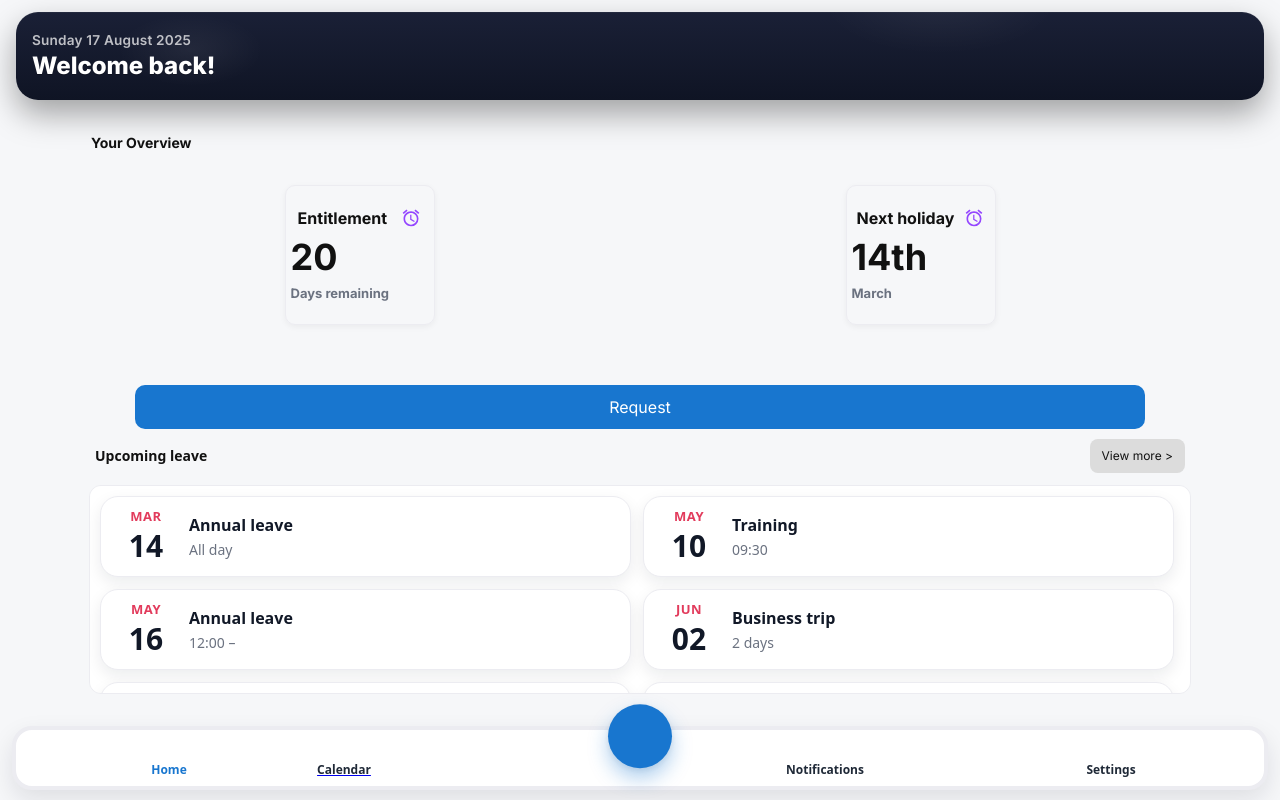
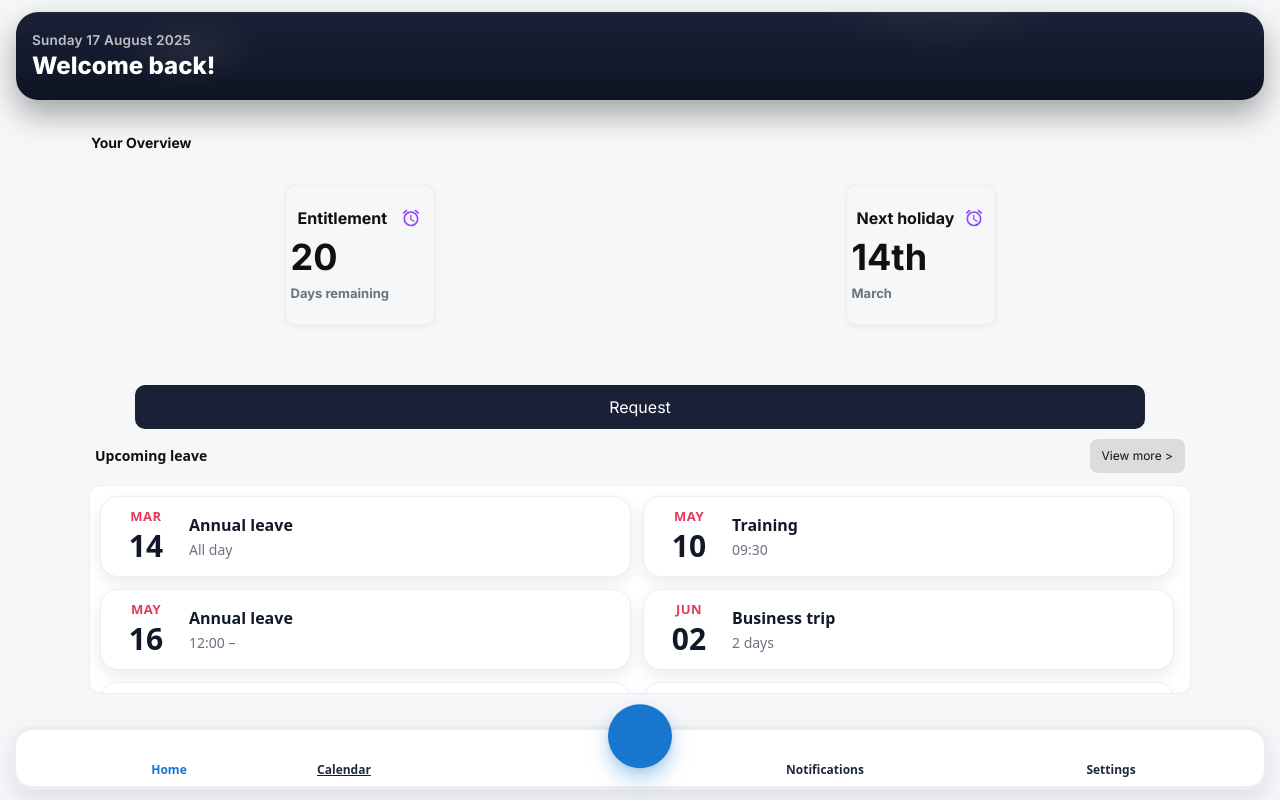
Before and after one commit to myhzyy/annual-leave-booker, a Next.js app: page / in a window 1280 px wide. Built offline with nearby package versions, Linux system fonts and the light colour scheme; some icons are missing.

Commit message:
updated color scheme

```diff
--- a/src/app/styles/AnnualLeaveBody.css
+++ b/src/app/styles/AnnualLeaveBody.css
@@ -53,7 +53,6 @@
   border: 1px solid #ececf1;
   border-radius: 18px;
   box-shadow: 0 6px 16px rgba(17, 24, 39, 0.08);
-
   display: grid;
   grid-template-columns: 70px 1fr;
   align-items: center;
--- a/src/app/styles/BodyOverView.css
+++ b/src/app/styles/BodyOverView.css
@@ -75,5 +75,5 @@
   border-radius: 10px;
   border: none;
   cursor: pointer;
-  background-color: #1876cf;
+  background-color: #1a2036;
 }
```
